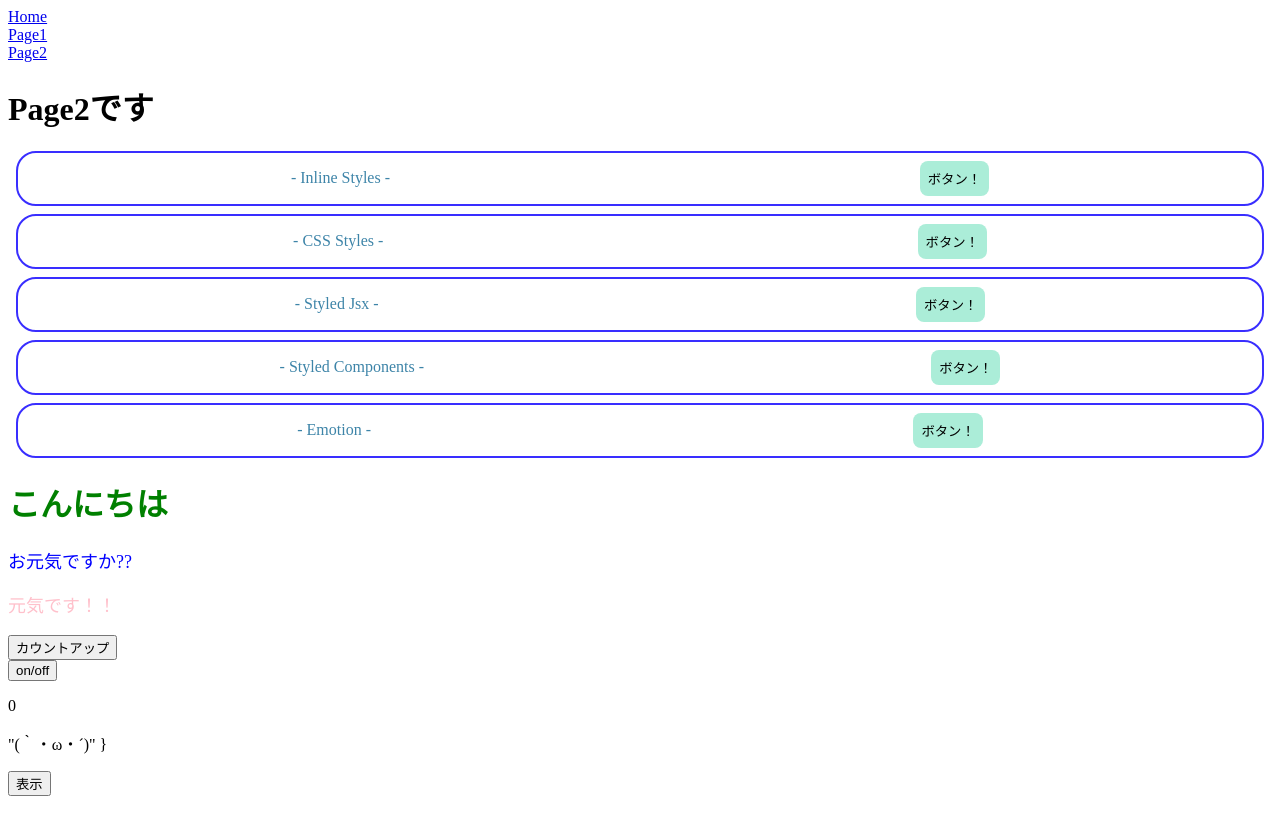
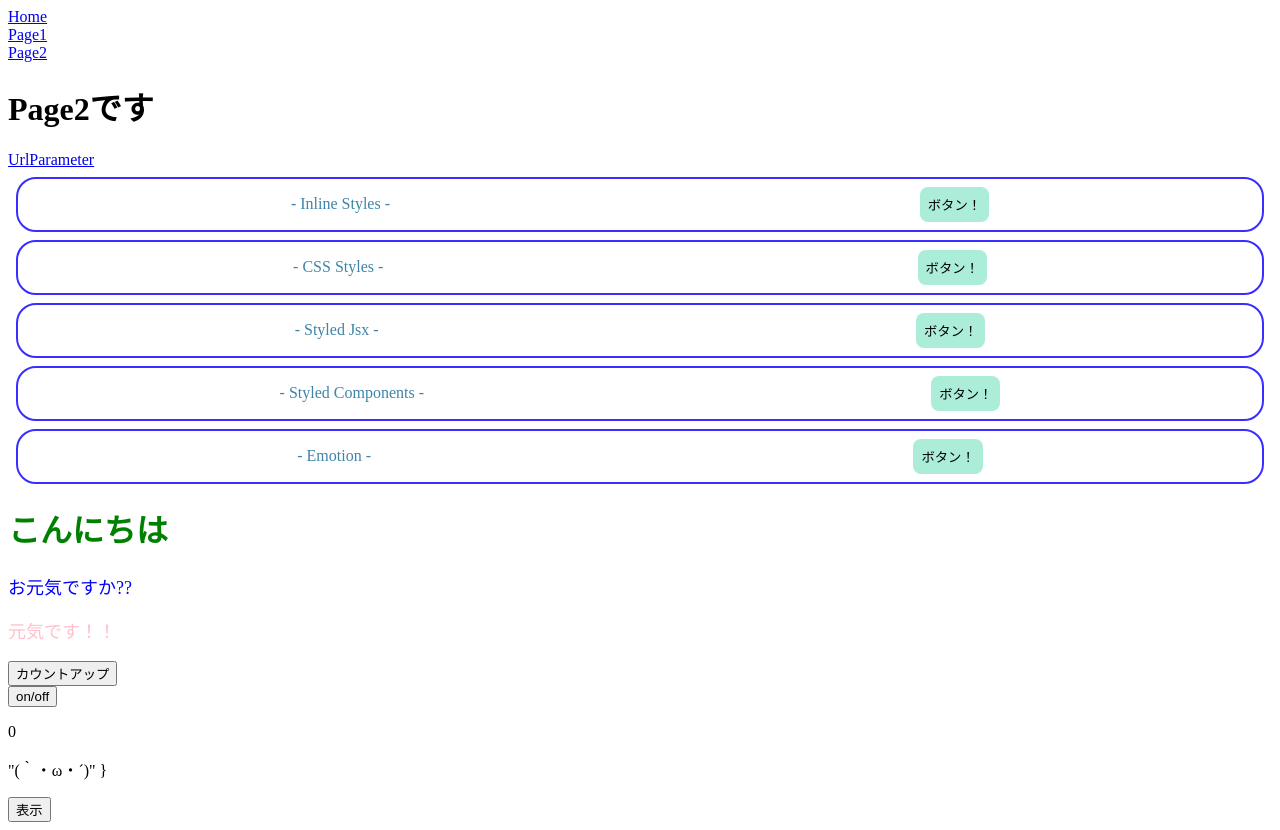
Before and after one commit to terra-namibia/react-basics-1, a React (Create React App) app: page /page2 in a window 1280 px wide. Before the commit the page ends 804 px from the top, so only its background shows below. Built offline with nearby package versions, Linux system fonts and the light colour scheme.

Commit message:
initial commit

```diff
--- a/src/App.js
+++ b/src/App.js
@@ -31,7 +31,7 @@
 
   const onClickClose = useCallback(() => setOpen(false), []);
 
-  const childAreaMessage = useMemo(() => console.log("aaaaaa"), []);
+  const childAreaMessage = useMemo(() => "aaaaaa", []);
 
   useEffect(() => {
     console.log("useEffect実行");
--- a/src/Page2.jsx
+++ b/src/Page2.jsx
@@ -1,7 +1,10 @@
+import { Link } from "react-router-dom";
+
 export const Page2 = () => {
   return (
     <div>
       <h1>Page2です</h1>
+      <Link to="page2/100">UrlParameter</Link>
     </div>
   );
 };
--- /dev/null
+++ b/src/UrlParamater.jsx
@@ -0,0 +1,11 @@
+import { useParams } from "react-router-dom";
+
+export const UrlParameter = () => {
+  const { id } = useParams();
+  return (
+    <div>
+      <h1>UrlParameterです</h1>
+      <p>id: {id}です</p>
+    </div>
+  );
+};
--- a/src/components/ChildArea.jsx
+++ b/src/components/ChildArea.jsx
@@ -18,8 +18,8 @@
     <>
       {open ? (
         <div style={style}>
+          <button onClick={onClickClose}>閉じる</button>
           <p>{childAreaMessage}</p>
-          <button onClick={onClickClose}>閉じる</button>
         </div>
       ) : null}
     </>
--- /dev/null
+++ b/src/router/Page2Routes.jsx
@@ -0,0 +1,15 @@
+import { Page2 } from "../Page2";
+import { UrlParameter } from "../UrlParamater";
+
+export const page2Routes = [
+  {
+    path: "/",
+    exact: true,
+    children: <Page2 />
+  },
+  {
+    path: "/:id",
+    exact: false,
+    children: <UrlParameter />
+  }
+];
--- a/src/router/Router.jsx
+++ b/src/router/Router.jsx
@@ -1,7 +1,7 @@
 import { Switch, Route } from "react-router-dom";
 import { Home } from "../Home";
-import { Page2 } from "../Page2";
 import { page1Routes } from "./Page1Routes";
+import { page2Routes } from "./Page2Routes";
 
 export const Router = () => {
   return (
@@ -25,9 +25,22 @@
           </Switch>
         )}
       />
-      <Route path="/page2">
-        <Page2 />
-      </Route>
+      <Route
+        path="/page2"
+        render={({ match: { url } }) => (
+          <Switch>
+            {page2Routes.map((route) => (
+              <Route
+                key={route.path}
+                exact={route.exact}
+                path={`${url}${route.path}`}
+              >
+                {route.children}
+              </Route>
+            ))}
+          </Switch>
+        )}
+      />
     </Switch>
   );
 };
```
